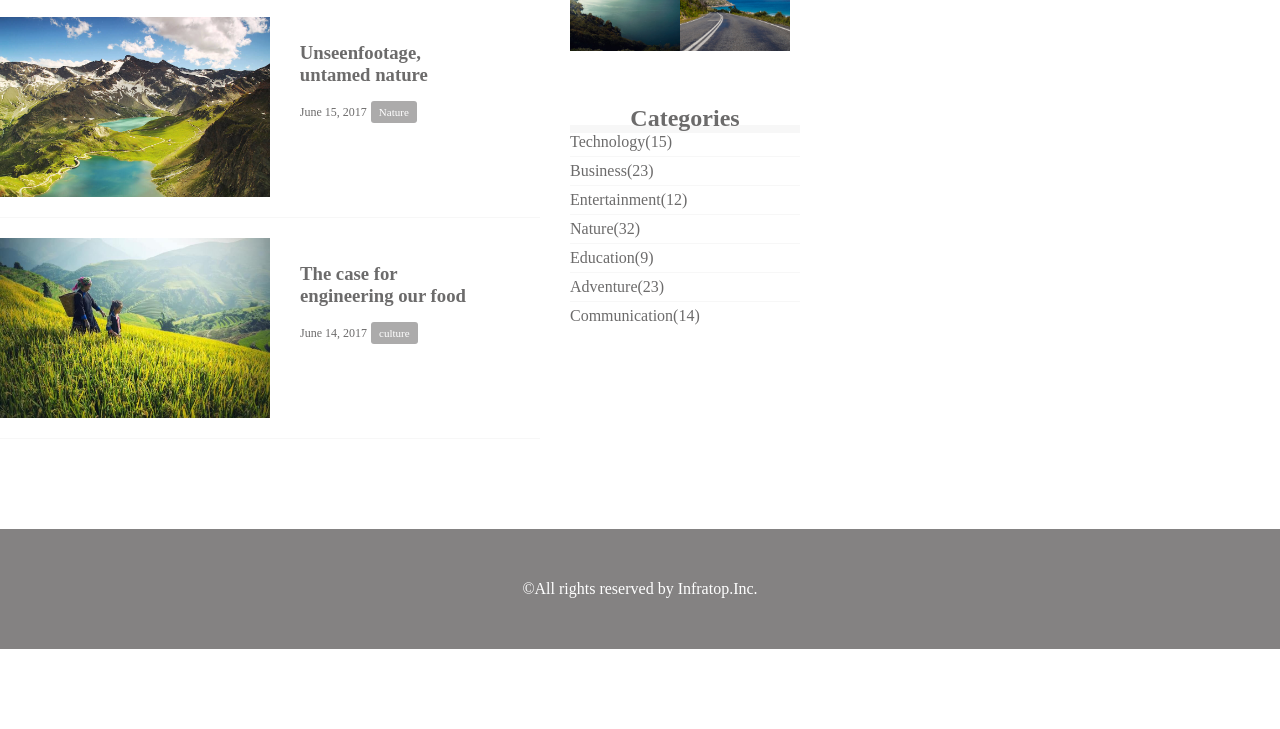
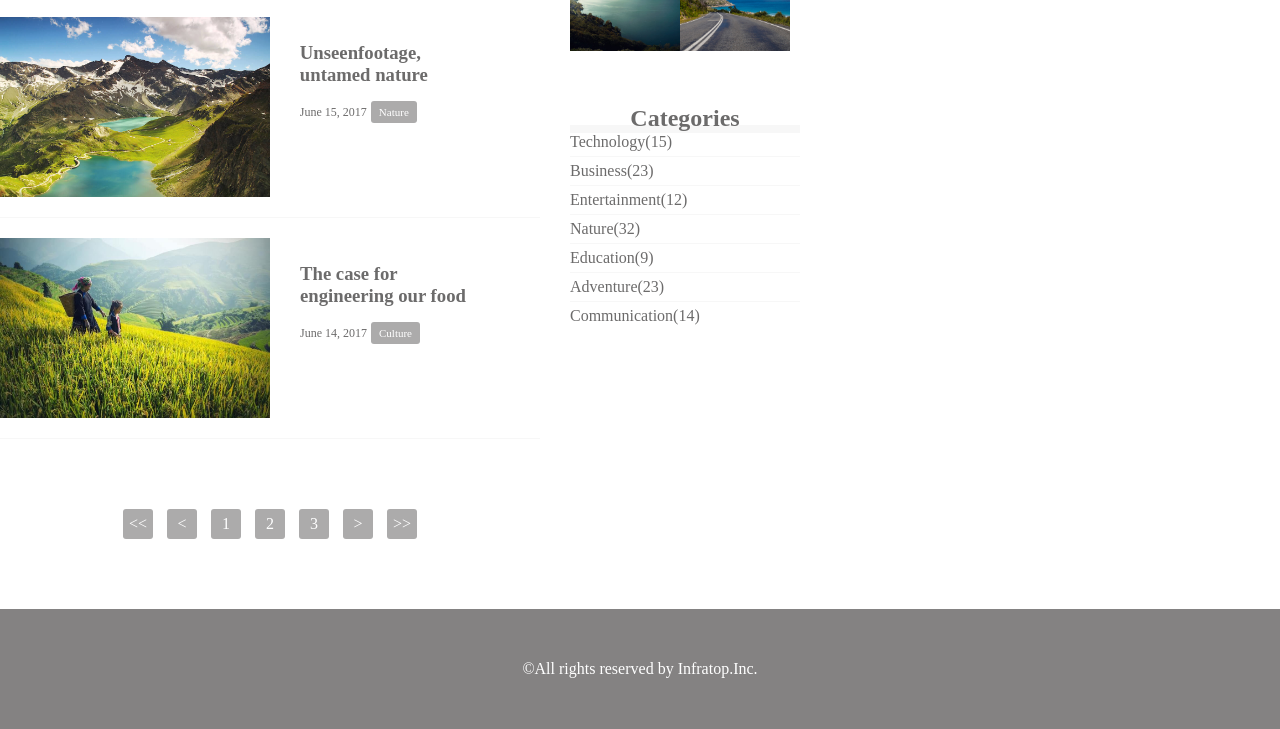
Before and after one commit to Miyu-N/caravan, a plain HTML site: page index.html in a window 1280 px wide. Shown: the part 1193-1922 px from the top of the page. Before the commit the page ends 1842 px from the top, so only its background shows below. Drawn offline with Linux system fonts and the light colour scheme.

Commit message:
[Add]1-8 paginationの作成

```diff
--- a/index.html
+++ b/index.html
@@ -118,10 +118,19 @@
            </a>
          </h3>
          <p class="blog-date">June 14, 2017</p>
-         <span class="category">culture</span>
+         <span class="category">Culture</span>
          </section>
        </div>
 
+      </div>
+      <div class="pagination">
+        <p><<</p>
+        <p><</p>
+        <P>1</P>
+        <P>2</P>
+        <p>3</p>
+        <p>></p>
+        <p>>></p>
       </div>
       </section>
 
--- a/style.css
+++ b/style.css
@@ -116,6 +116,22 @@ main {
   font-size: 11px;
 }
 
+.pagination {
+  text-align: center;
+  padding-top: 50px;
+}
+
+.pagination p {
+  display: inline-block;
+  width: 30px;
+  height: 30px;
+  margin: 0 5px;
+  color: #fff;
+  background-color: #acabab;
+  border-radius: 3px;
+  line-height: 30px;
+}
+
 .sidebar {
   width: 230px;
 }
```
